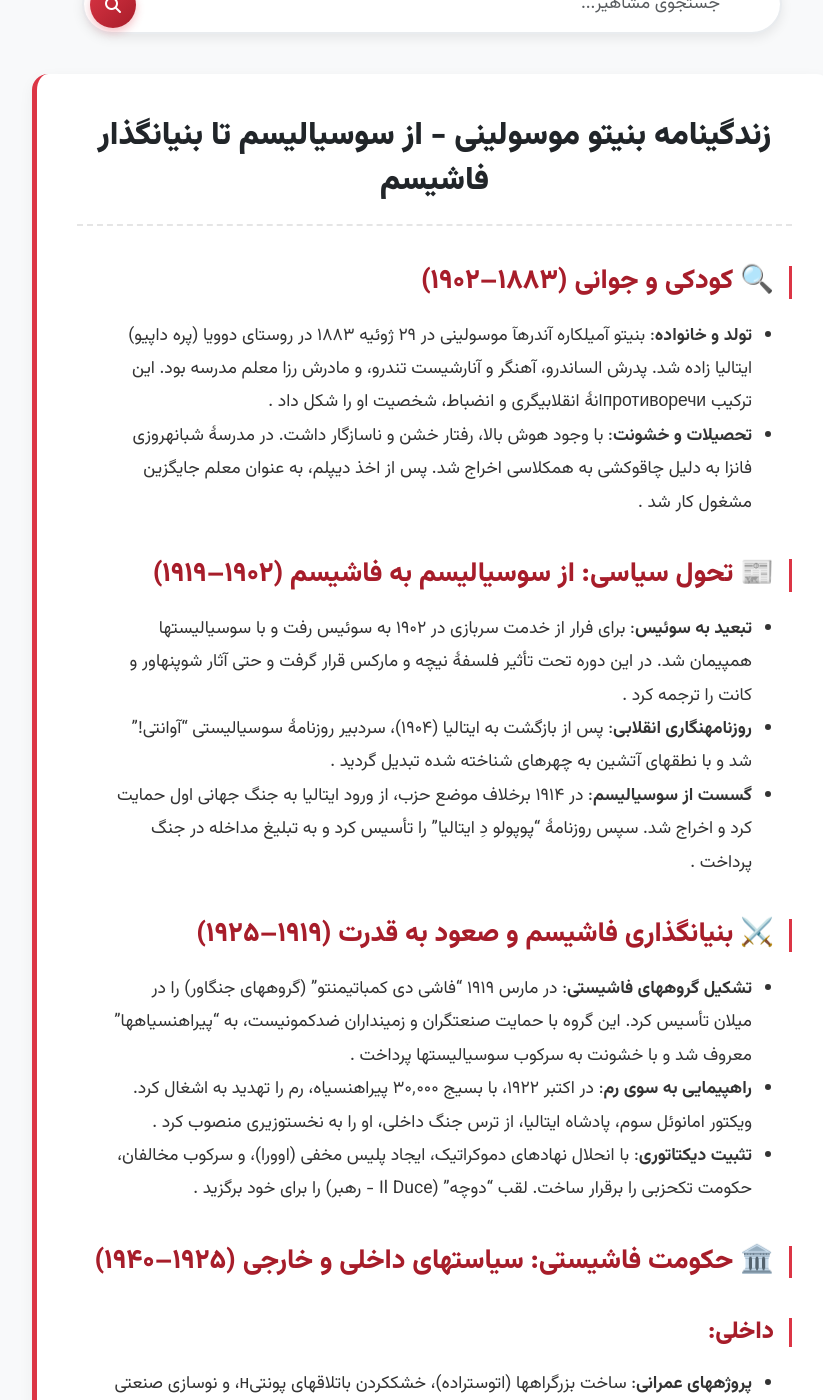
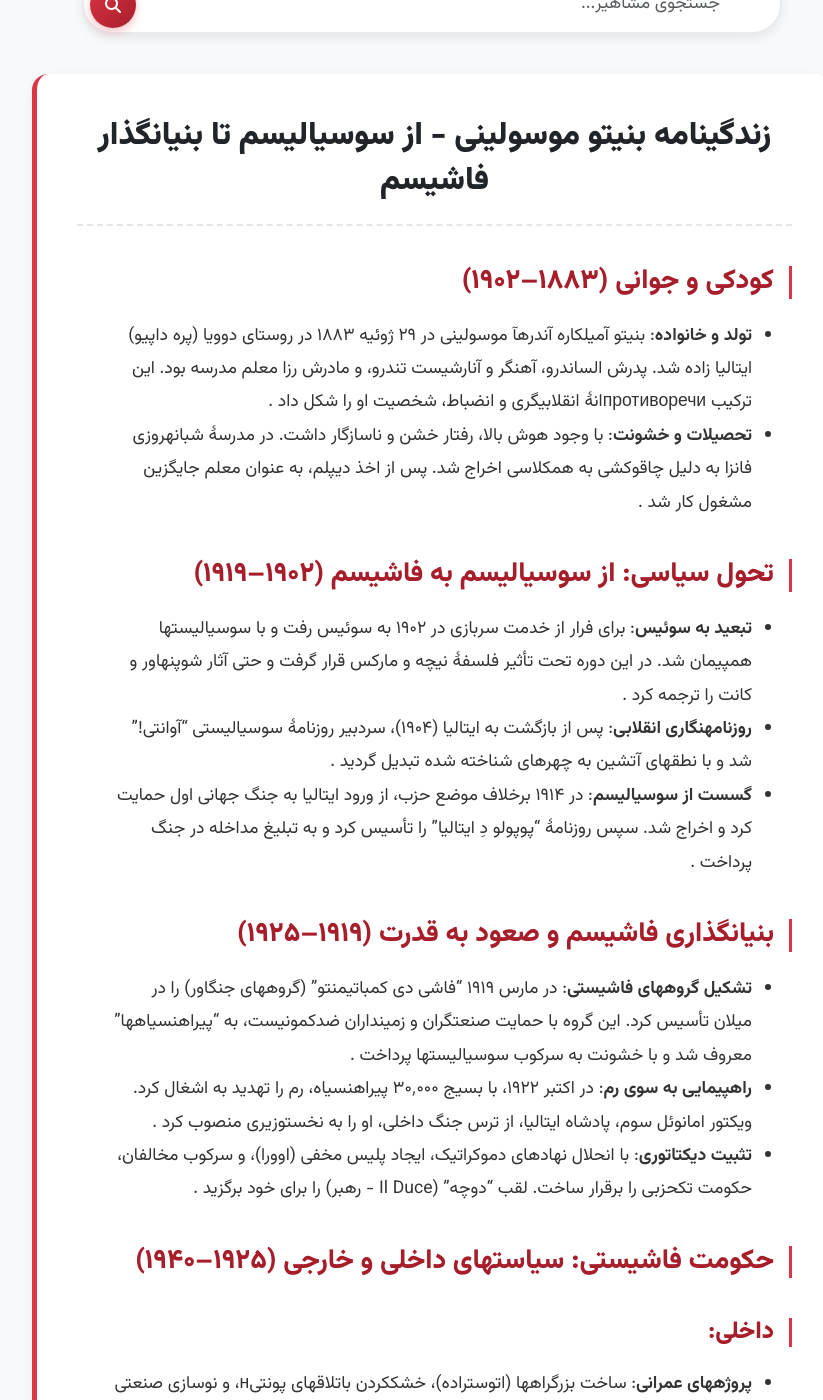
Before and after one commit to darkblog/darkblog.github.io, a Jekyll site: the page built from _posts/2025-7-3-37.md, in a window 1280 px wide and 1400 px high, scrolled down 250 px. Shown: the whole window, without its empty margins (208-1031 px from the left). Built offline with Jekyll 4.4.1, drawn with Linux system fonts in a browser that asks for light colours; some of the changed text lies outside the part shown.

Commit message:
Update 2025-7-3-37.md

```diff
--- a/_posts/2025-7-3-37.md
+++ b/_posts/2025-7-3-37.md
@@ -3,21 +3,21 @@ layout: post
 title: زندگینامه بنیتو موسولینی - از سوسیالیسم تا بنیانگذار فاشیسم
 ---
 
-## 🔍 کودکی و جوانی (۱۸۸۳–۱۹۰۲)
+## کودکی و جوانی (۱۸۸۳–۱۹۰۲)
 - **تولد و خانواده**: بنیتو آمیلکاره آندرهآ موسولینی در ۲۹ ژوئیه ۱۸۸۳ در روستای دوویا (پره داپیو) ایتالیا زاده شد. پدرش الساندرو، آهنگر و آنارشیست تندرو، و مادرش رزا معلم مدرسه بود. این ترکیب противоречиانۀ انقلابیگری و انضباط، شخصیت او را شکل داد .
 - **تحصیلات و خشونت**: با وجود هوش بالا، رفتار خشن و ناسازگار داشت. در مدرسۀ شبانهروزی فانزا به دلیل چاقوکشی به همکلاسی اخراج شد. پس از اخذ دیپلم، به عنوان معلم جایگزین مشغول کار شد .
 
-## 📰 تحول سیاسی: از سوسیالیسم به فاشیسم (۱۹۰۲–۱۹۱۹)
+## تحول سیاسی: از سوسیالیسم به فاشیسم (۱۹۰۲–۱۹۱۹)
 - **تبعید به سوئیس**: برای فرار از خدمت سربازی در ۱۹۰۲ به سوئیس رفت و با سوسیالیستها همپیمان شد. در این دوره تحت تأثیر فلسفۀ نیچه و مارکس قرار گرفت و حتی آثار شوپنهاور و کانت را ترجمه کرد .
 - **روزنامهنگاری انقلابی**: پس از بازگشت به ایتالیا (۱۹۰۴)، سردبیر روزنامۀ سوسیالیستی "آوانتی!" شد و با نطقهای آتشین به چهرهای شناخته شده تبدیل گردید .
 - **گسست از سوسیالیسم**: در ۱۹۱۴ برخلاف موضع حزب، از ورود ایتالیا به جنگ جهانی اول حمایت کرد و اخراج شد. سپس روزنامۀ "پوپولو دِ ایتالیا" را تأسیس کرد و به تبلیغ مداخله در جنگ پرداخت .
 
-## ⚔️ بنیانگذاری فاشیسم و صعود به قدرت (۱۹۱۹–۱۹۲۵)
+## بنیانگذاری فاشیسم و صعود به قدرت (۱۹۱۹–۱۹۲۵)
 - **تشکیل گروههای فاشیستی**: در مارس ۱۹۱۹ "فاشی دی کمباتیمنتو" (گروههای جنگاور) را در میلان تأسیس کرد. این گروه با حمایت صنعتگران و زمینداران ضدکمونیست، به "پیراهنسیاهها" معروف شد و با خشونت به سرکوب سوسیالیستها پرداخت .
 - **راهپیمایی به سوی رم**: در اکتبر ۱۹۲۲، با بسیج ۳۰٬۰۰۰ پیراهنسیاه، رم را تهدید به اشغال کرد. ویکتور امانوئل سوم، پادشاه ایتالیا، از ترس جنگ داخلی، او را به نخستوزیری منصوب کرد .
 - **تثبیت دیکتاتوری**: با انحلال نهادهای دموکراتیک، ایجاد پلیس مخفی (اوورا)، و سرکوب مخالفان، حکومت تکحزبی را برقرار ساخت. لقب "دوچه" (Il Duce - رهبر) را برای خود برگزید .
 
-## 🏛️ حکومت فاشیستی: سیاستهای داخلی و خارجی (۱۹۲۵–۱۹۴۰)
+## حکومت فاشیستی: سیاستهای داخلی و خارجی (۱۹۲۵–۱۹۴۰)
 ### **داخلی**:
 - **پروژههای عمرانی**: ساخت بزرگراهها (اتوستراده)، خشککردن باتلاقهای پونتیн، و نوسازی صنعتی را پیگیری کرد، اما فساد و سوءمدیریت مانع رشد پایدار اقتصادی شد .
 - **تبلیغات و کنترل اجتماعی**: با استفاده از رسانهها و سازمان "جوانان فاشیست"، ایدئولوژی فاشیستی را ترویج کرد. شعار "موسولینی همیشه حق دارد!" به نماد فرهنگ سیاسی تبدیل شد .
@@ -37,7 +37,7 @@ title: زندگینامه بنیتو موسولینی - از سوسیالیسم
 | **اکتبر ۱۹۲۲** | راهپیمایی به رم                        | انتصاب به نخست‌وزیری              |
 | **۱۹۲۵–۱۹۲۹** | انحلال دموکراسی، پیمان با واتیکان     | تثبیت دیکتاتوری تک‌حزبی           |
 
-## 💥 جنگ جهانی دوم و سقوط (۱۹۴۰–۱۹۴۵)
+## جنگ جهانی دوم و سقوط (۱۹۴۰–۱۹۴۵)
 - **ورود فاجعهبار به جنگ**: در ژوئن ۱۹۴۰، با تصور پیروزی سریع آلمان، ایتالیا را وارد جنگ کرد. ضعف ارتش و اقتصاد منجر به شکست در آفریقا، یونان و جبهه شرق شد .
 - **دستگیری و نجات**: در ژوئیه ۱۹۴۳ پس از حمله متفقین به سیسیل، توسط پادشاه دستگیر شد. آلمان نازی در "عملیات گرن ساسو" او را نجات داد و وی را رهبر دولت دستنشانده "جمهوری سالو" در شمال ایتالیا کرد .
 - **فرار و اعدام**: در آوریل ۱۹۴۵، هنگام فرار به سمت سوئیس با معشوقهاش کلارا پتاچی، توسط پارتیزانهای کمونیست در دونگو دستگیر شد. در ۲۸ آوریل ۱۹۴۵، بدون محاکمه، تیرباران گردید. جسدش در میلان به نمایش عمومی گذاشته و مورد اهانت مردم قرار گرفت .
@@ -51,11 +51,11 @@ title: زندگینامه بنیتو موسولینی - از سوسیالیسم
 | **سپتامبر ۱۹۴۳**| تأسیس جمهوری سالو            | حکومت دست‌نشانده تحت نفوذ آلمان |
 | **۲۸ آوریل ۱۹۴۵** | اعدام توسط پارتیزان‌ها       | نمایش تحقیرآمیز جسد در میلان |
 
-## ⚰️ میراث و تناقضها
+## میراث و تناقضها
 - **الگوی دیکتاتوری مدرن**: موسولینی با ترکیب ناسیونالیسم افراطی، تبلیغات فراگیر، و سرکوب سیستماتیک، الگویی برای حکومتهای تمامیتخواه قرن بیستم ایجاد کرد .
 - **تأثیر فرهنگی**: مقبره او در پره داپیو به زیارتگاه نئوفاشیستها تبدیل شده و سالگرد مرگش با تظاهرات همراه است .
 - **تناقضهای شخصیتی**: روشنفکری که نیچه میخواند و موسیقی بتهوون دوست داشت، اما به دیکتاتوری بیرحم تبدیل شد. در مصاحبهای با امیل لودویگ (۱۹۳۲) ادعا میکرد: "من همیشه آمادهام از کاخ به چادر بازگردم" .
 - **شکست تاریخی**: جاهطلبیهای امپراتوری، اتحاد با هیتلر، و بیتوجهی به واقعیتهای نظامی، ایتالیا را به ویرانی کشاند و فاشیسم را به ایدئولوژی منفور تبدیل کرد .
 
-## 💭 سخن پایانی
+## سخن پایانی
 زندگی موسولینی نماد گذار از آرمان‌های سوسیالیستی به اقتدارگرایی فاشیستی است. صعود او محصول هرج‌ومرج پس از جنگ جهانی اول و مهارت در بهره‌گیری از ترس طبقات متوسط از کمونیسم بود. سقوطش اما، نتیجه خودکامگی، محاسبات اشتباه در جنگ، و نادیده گرفتن اراده ملت بود. امروز او نه به‌عنوان احیاگر روم باستان، بلکه به‌عنوان هشداری از پیامدهای قدرت مطلق در خاطره تاریخ باقی مانده است.
```
